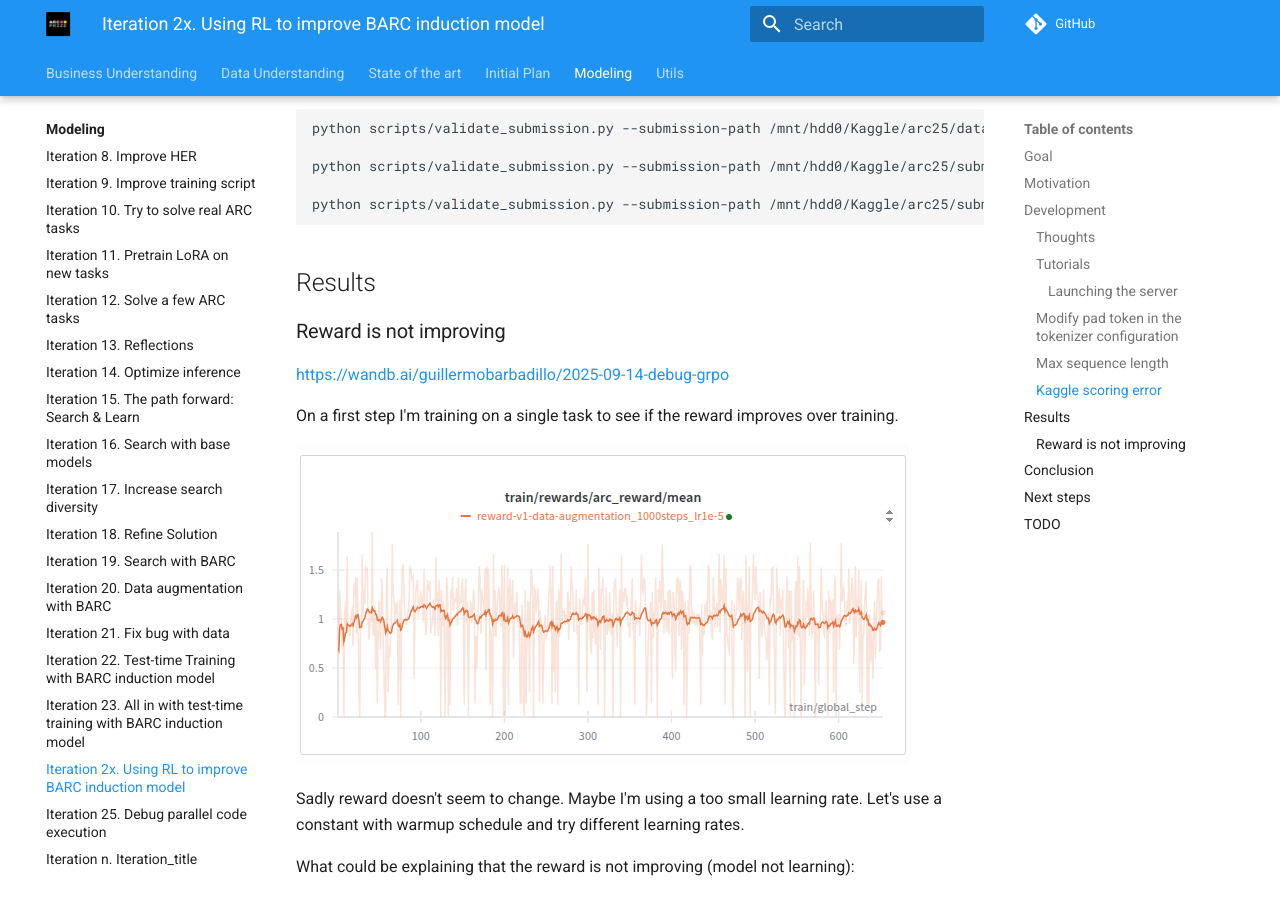
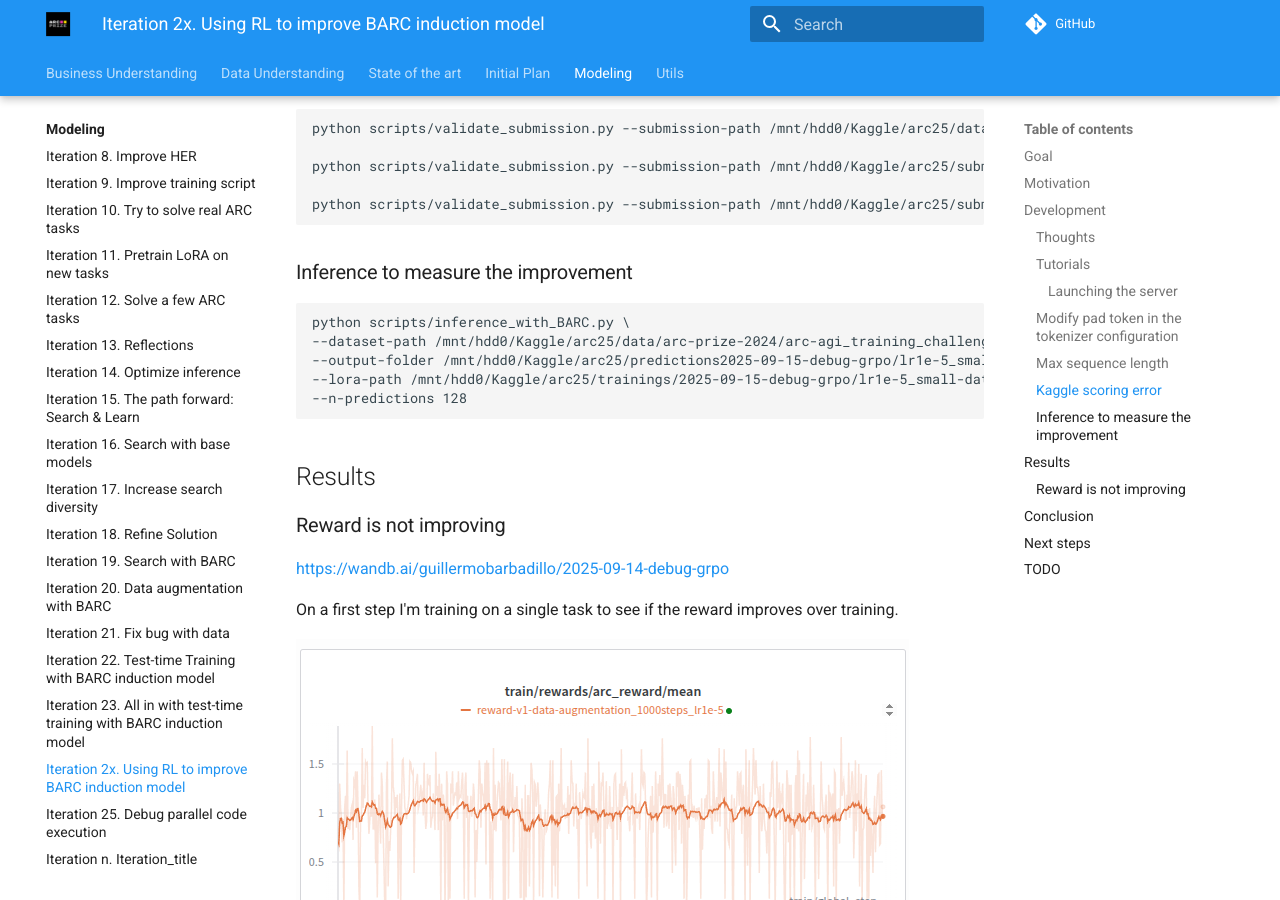
Before and after one commit to ironbar/arc25, an MkDocs documentation site: the page built from docs/modeling/Iteration_24_RL_BARC.md, in a window 1280 px wide and 900 px high, scrolled down 2642 px. Built offline with MkDocs 1.6.1 and Material for MkDocs 9.7.7, drawn with Linux system fonts in a browser that asks for light colours; comment, search, counter and statistics services are not loaded.

Commit message:
started to evaluate rl lora model

````diff
--- a/docs/modeling/Iteration_24_RL_BARC.md
+++ b/docs/modeling/Iteration_24_RL_BARC.md
@@ -111,6 +111,16 @@ python scripts/validate_submission.py --submission-path /mnt/hdd0/Kaggle/arc25/s
 python scripts/validate_submission.py --submission-path /mnt/hdd0/Kaggle/arc25/submissions/test_2025_invalid_submission.json --dataset-path /mnt/hdd0/Kaggle/arc25/data/arc-prize-2025/arc-agi_test_challenges.json
 ```
 
+### Inference to measure the improvement
+
+```bash
+python scripts/inference_with_BARC.py \
+--dataset-path /mnt/hdd0/Kaggle/arc25/data/arc-prize-2024/arc-agi_training_challenges.json \
+--output-folder /mnt/hdd0/Kaggle/arc25/predictions2025-09-15-debug-grpo/lr1e-5_small-dataset_80epochs_16gens_continue/training \
+--lora-path /mnt/hdd0/Kaggle/arc25/trainings/2025-09-15-debug-grpo/lr1e-5_small-dataset_80epochs_16gens_continue/checkpoint-5360 \
+--n-predictions 128
+```
+
 ## Results
 
 ### Reward is not improving
````
Also changed, not shown: 1 other file.
